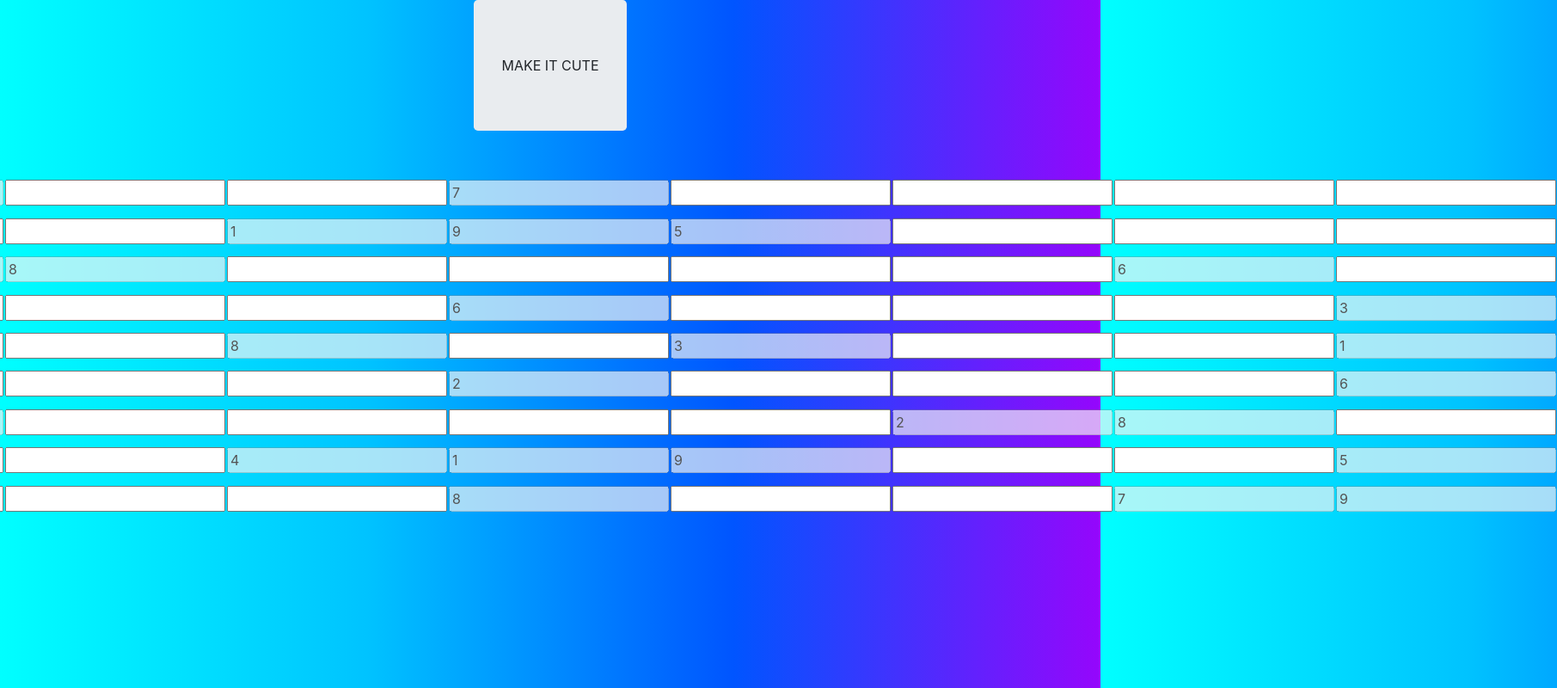
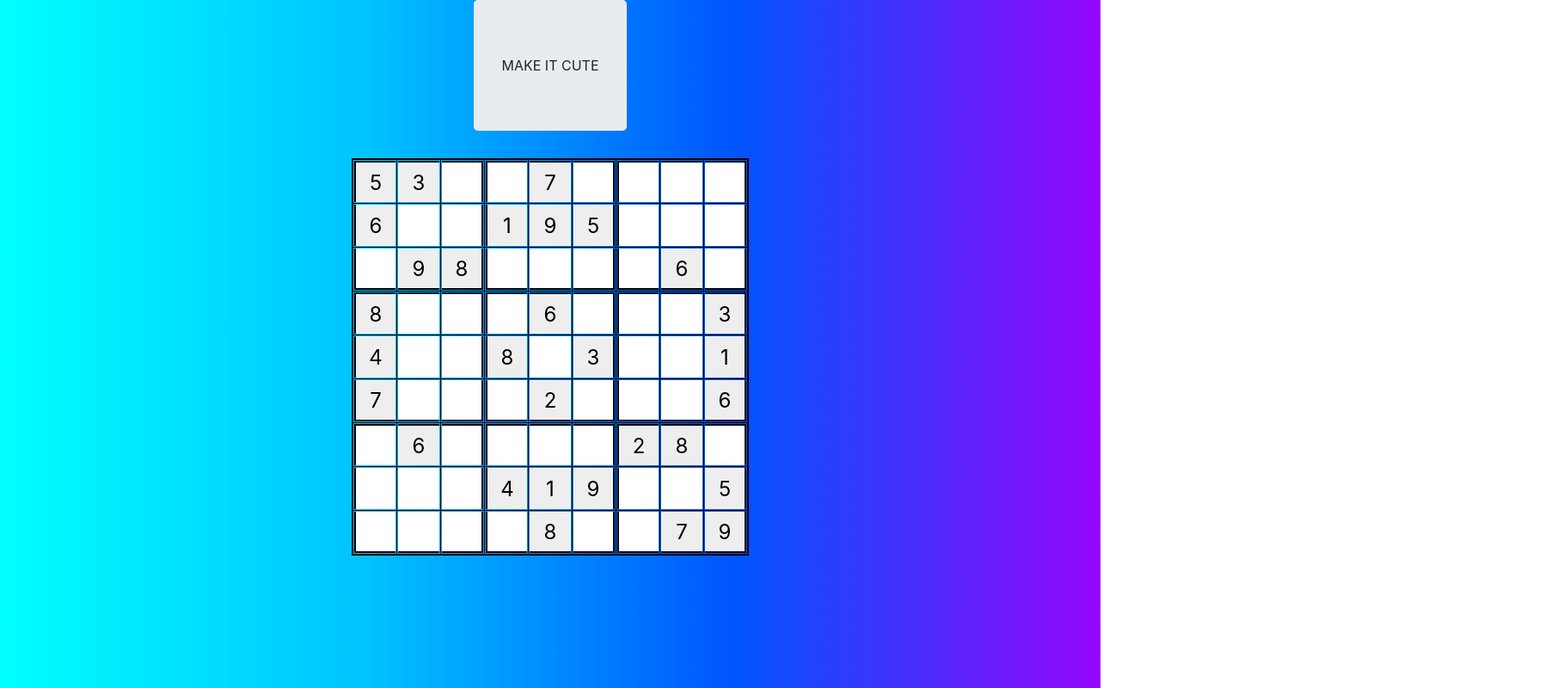
Before and after one commit to MaxwellMeyer/sudoku-check, a website built with webpack: page src/index.html in a window 1280 px wide. Shown: the whole page at 86% size, 1811 px wide, since content can reach past the window. Built offline with nearby package versions, Linux system fonts and the light colour scheme.

Commit message:
update stylesheet to create grid

```diff
--- a/src/css/styles.css
+++ b/src/css/styles.css
@@ -1,21 +1,231 @@
 body {
-  background: linear-gradient(to right, cyan, rgb(0, 195, 255), rgb(0, 85, 255), rgb(149, 6, 252));
+  background: linear-gradient(
+    to right,
+    cyan,
+    rgb(0, 195, 255),
+    rgb(0, 85, 255),
+    rgb(149, 6, 252)
+  );
   height: 100vh;
   width: 100vw;
   justify-items: center;
-
+}
+table {
+  border: 2px solid #000000;
 }
 
-#grid {
-  width: 500px;
-  height: 400px;
-  margin-left: 20px;
-  margin-top: 50px;
-
-
+td {
+  border: 1px solid #000000;
+  text-align: center;
+  vertical-align: middle;
 }
 
-.cell input {
+input {
+  color: #000000;
+  padding: 0;
+  border: 0;
+  text-align: center;
+  width: 48px;
+  height: 48px;
+  font-size: 24px;
+  background-color: #ffffff;
+  outline: none;
+}
+
+input:disabled {
+  background-color: #eeeeee;
+}
+
+#cell-0,
+#cell-1,
+#cell-2 {
+  border-top: 2px solid #000000;
+}
+#cell-2,
+#cell-11,
+#cell-20 {
+  border-right: 2px solid #000000;
+}
+#cell-18,
+#cell-19,
+#cell-20 {
+  border-bottom: 2px solid #000000;
+}
+#cell-0,
+#cell-9,
+#cell-18 {
+  border-left: 2px solid #000000;
+}
+
+#cell-3,
+#cell-4,
+#cell-5 {
+  border-top: 2px solid #000000;
+}
+#cell-5,
+#cell-14,
+#cell-23 {
+  border-right: 2px solid #000000;
+}
+#cell-21,
+#cell-22,
+#cell-23 {
+  border-bottom: 2px solid #000000;
+}
+#cell-3,
+#cell-12,
+#cell-21 {
+  border-left: 2px solid #000000;
+}
+
+#cell-6,
+#cell-7,
+#cell-8 {
+  border-top: 2px solid #000000;
+}
+#cell-8,
+#cell-17,
+#cell-26 {
+  border-right: 2px solid #000000;
+}
+#cell-24,
+#cell-25,
+#cell-26 {
+  border-bottom: 2px solid #000000;
+}
+#cell-6,
+#cell-15,
+#cell-24 {
+  border-left: 2px solid #000000;
+}
+
+#cell-27,
+#cell-28,
+#cell-29 {
+  border-top: 2px solid #000000;
+}
+#cell-29,
+#cell-38,
+#cell-47 {
+  border-right: 2px solid #000000;
+}
+#cell-45,
+#cell-46,
+#cell-47 {
+  border-bottom: 2px solid #000000;
+}
+#cell-27,
+#cell-36,
+#cell-45 {
+  border-left: 2px solid #000000;
+}
+
+#cell-30,
+#cell-31,
+#cell-32 {
+  border-top: 2px solid #000000;
+}
+#cell-32,
+#cell-41,
+#cell-50 {
+  border-right: 2px solid #000000;
+}
+#cell-48,
+#cell-49,
+#cell-50 {
+  border-bottom: 2px solid #000000;
+}
+#cell-30,
+#cell-39,
+#cell-48 {
+  border-left: 2px solid #000000;
+}
+
+#cell-33,
+#cell-34,
+#cell-35 {
+  border-top: 2px solid #000000;
+}
+#cell-35,
+#cell-44,
+#cell-53 {
+  border-right: 2px solid #000000;
+}
+#cell-51,
+#cell-52,
+#cell-53 {
+  border-bottom: 2px solid #000000;
+}
+#cell-33,
+#cell-42,
+#cell-51 {
+  border-left: 2px solid #000000;
+}
+
+#cell-54,
+#cell-55,
+#cell-56 {
+  border-top: 2px solid #000000;
+}
+#cell-56,
+#cell-65,
+#cell-74 {
+  border-right: 2px solid #000000;
+}
+#cell-72,
+#cell-73,
+#cell-74 {
+  border-bottom: 2px solid #000000;
+}
+#cell-54,
+#cell-63,
+#cell-72 {
+  border-left: 2px solid #000000;
+}
+
+#cell-57,
+#cell-58,
+#cell-59 {
+  border-top: 2px solid #000000;
+}
+#cell-59,
+#cell-68,
+#cell-77 {
+  border-right: 2px solid #000000;
+}
+#cell-75,
+#cell-76,
+#cell-77 {
+  border-bottom: 2px solid #000000;
+}
+#cell-57,
+#cell-66,
+#cell-75 {
+  border-left: 2px solid #000000;
+}
+
+#cell-60,
+#cell-61,
+#cell-62 {
+  border-top: 2px solid #000000;
+}
+#cell-62,
+#cell-71,
+#cell-80 {
+  border-right: 2px solid #000000;
+}
+#cell-78,
+#cell-79,
+#cell-80 {
+  border-bottom: 2px solid #000000;
+}
+#cell-60,
+#cell-69,
+#cell-78 {
+  border-left: 2px solid #000000;
+}
+
+/* .cell input {
   display: inline-block;
     float: left;
 
@@ -25,4 +235,4 @@ body {
 
     text-align: center;
     font-size: 30px;
-}
+} */
```
